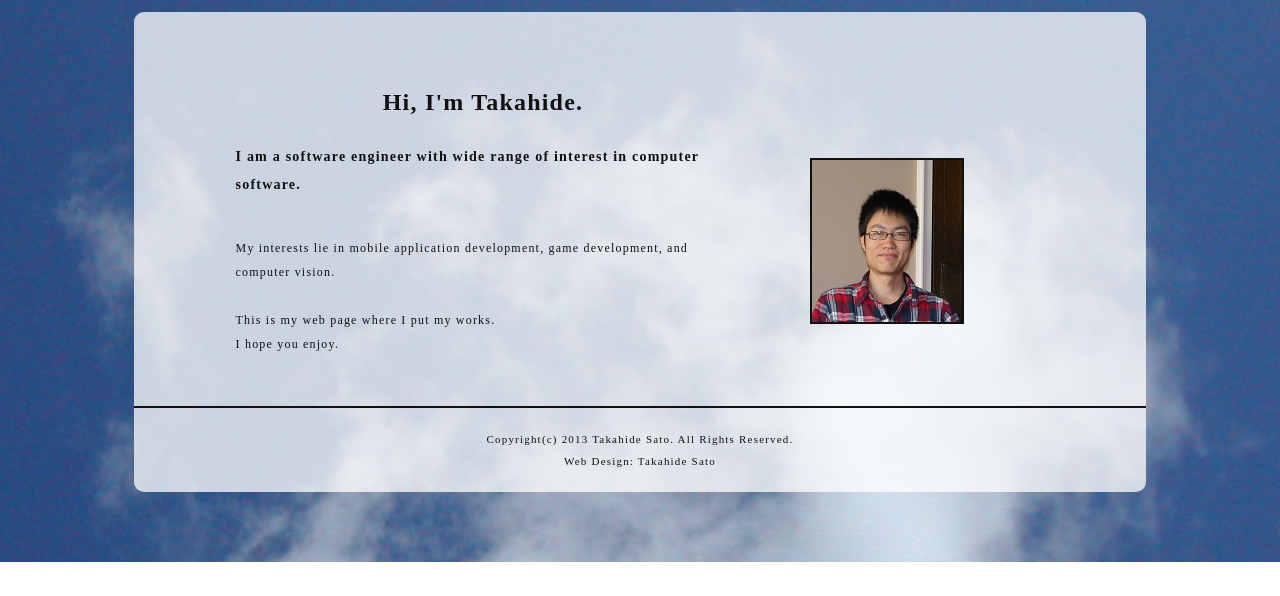
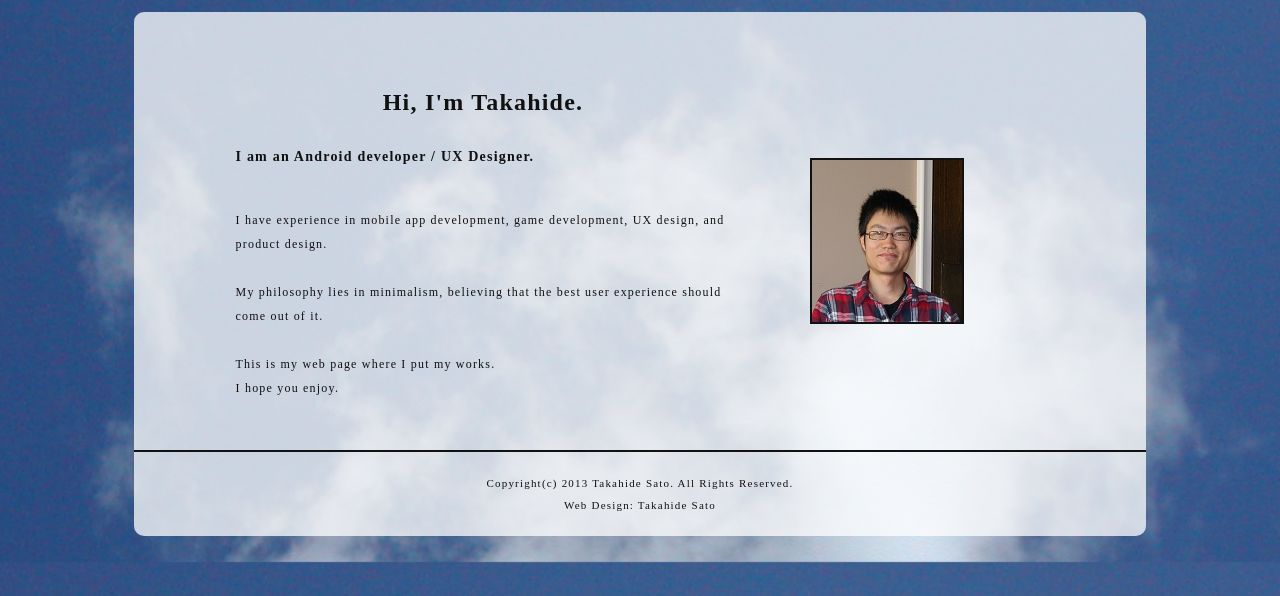
Before and after one commit to tsato1/MyWebsite, a plain HTML site: page aboutme.html in a window 1280 px wide. Shown: the part 238-834 px from the top of the page. Before the commit the page ends 800 px from the top, so only its background shows below. Drawn offline with Linux system fonts and the light colour scheme.

Commit message:
Changes made on resume.html and aboutmef.html
The introduction wording is changed in aboutme

resume.html doesn't have button for resume page in order not to allow people to access to the resume page. It turned out the maintenance cost of resume page is very high because of the high frequency of update on resume

```diff
--- a/aboutme.html
+++ b/aboutme.html
@@ -22,9 +22,9 @@
                             <img alt="" src="images/linkedin.png" onmouseout="this.src='images/linkedin.png'" width="45" onmouseover="this.src='images/linkedin_gold.png'" />
                         </a>
                     </li>
-                    <li>
+                    <!--<li>
                         <a href="resume.html">RESUME</a>
-                    </li>
+                    </li>-->
                     <li>
                         <a href="aboutme.html">ABOUT ME</a>
                     </li>
@@ -41,9 +41,11 @@
                     <img src="images/profile.jpg" alt="" width="150" height="162" />
                 </div>
                 <h1>Hi, I'm Takahide.</h1>
-                <h3>I am a software engineer with wide range of interest in computer software.</h3>
+                <h3>I am an Android developer / UX Designer.</h3>
+                <br /> I have experience in mobile app development, game development, UX design, and product design.
                 <br />
-                My interests lie in mobile application development, game development, and computer vision.
+                <br />
+                My philosophy lies in minimalism, believing that the best user experience should come out of it.
                 <br />
                 <br />
                 This is my web page where I put my works.
```
Also changed, not shown: resume.html (+3 -3 lines).
